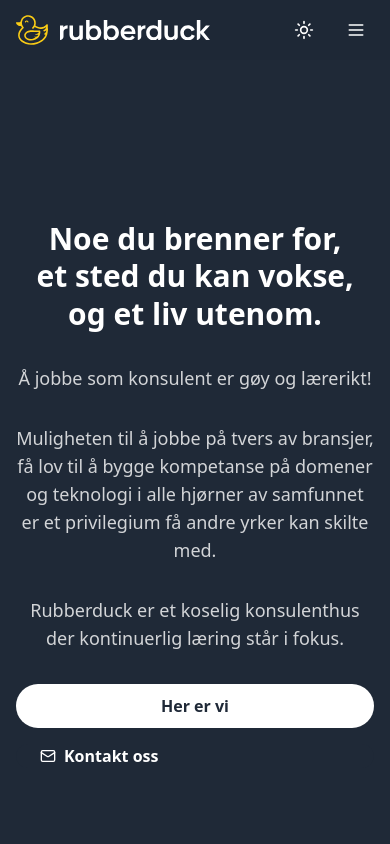
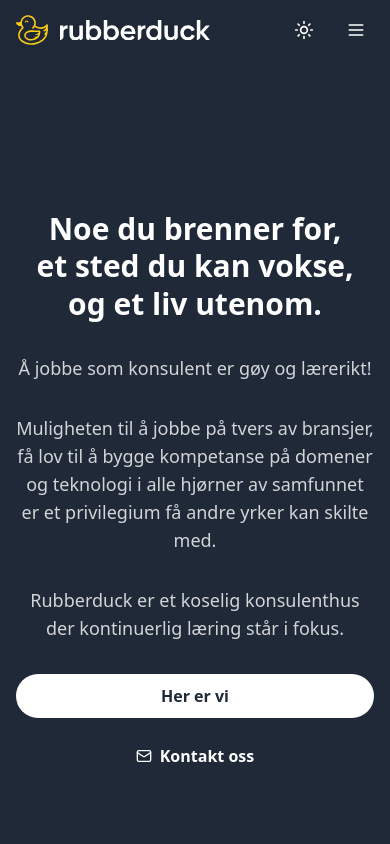
Before and after one commit to rubberduck-labs/rubberduck-labs.github.io, a React (Vite) app: page /#/ in a window 390 px wide. Shown: the top 844 px of the page. Built offline with nearby package versions, Linux system fonts and the light colour scheme; no server answers.

Commit message:
Fixes contact button mobile

```diff
--- a/src/components/HeroSection.tsx
+++ b/src/components/HeroSection.tsx
@@ -49,7 +49,7 @@ export function HeroSection({ setBackgroundColor }: HeroSectionProps) {
                 </Link>
                 <a
                   href="mailto:hei@rubberduck.no"
-                  className="inline-flex items-center gap-2 px-6  bg-white text-custom-dark dark:bg-custom-dark dark:text-white  rounded-full font-semibold hover:opacity-90 transition-opacity"
+                  className="inline-flex h-11 items-center justify-center gap-2 px-6  bg-white text-custom-dark dark:bg-custom-dark dark:text-white  rounded-full font-semibold hover:opacity-90 transition-opacity whitespace-nowrap"
                 >
                   <Mail className="w-4 h-4" />
                   Kontakt oss
```
